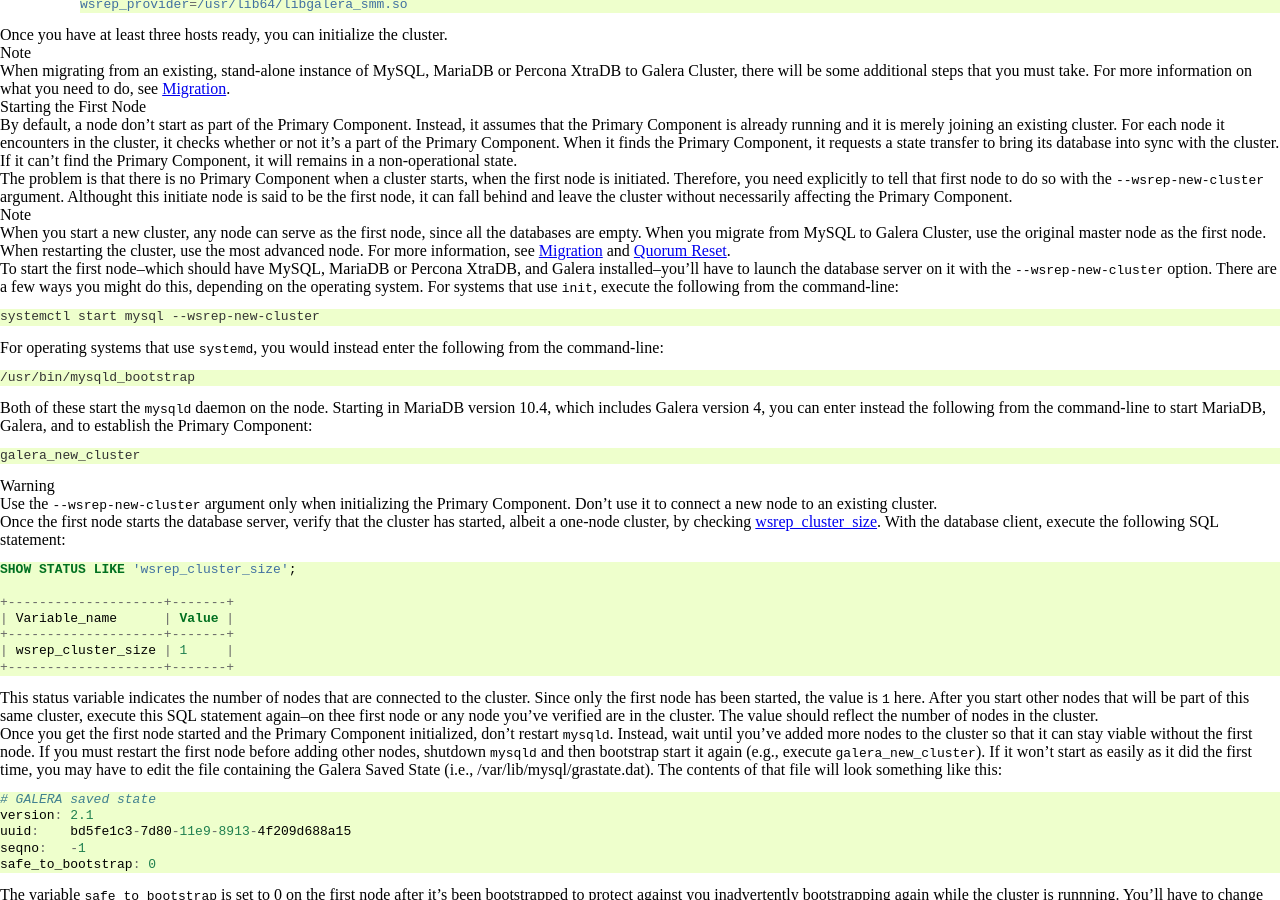
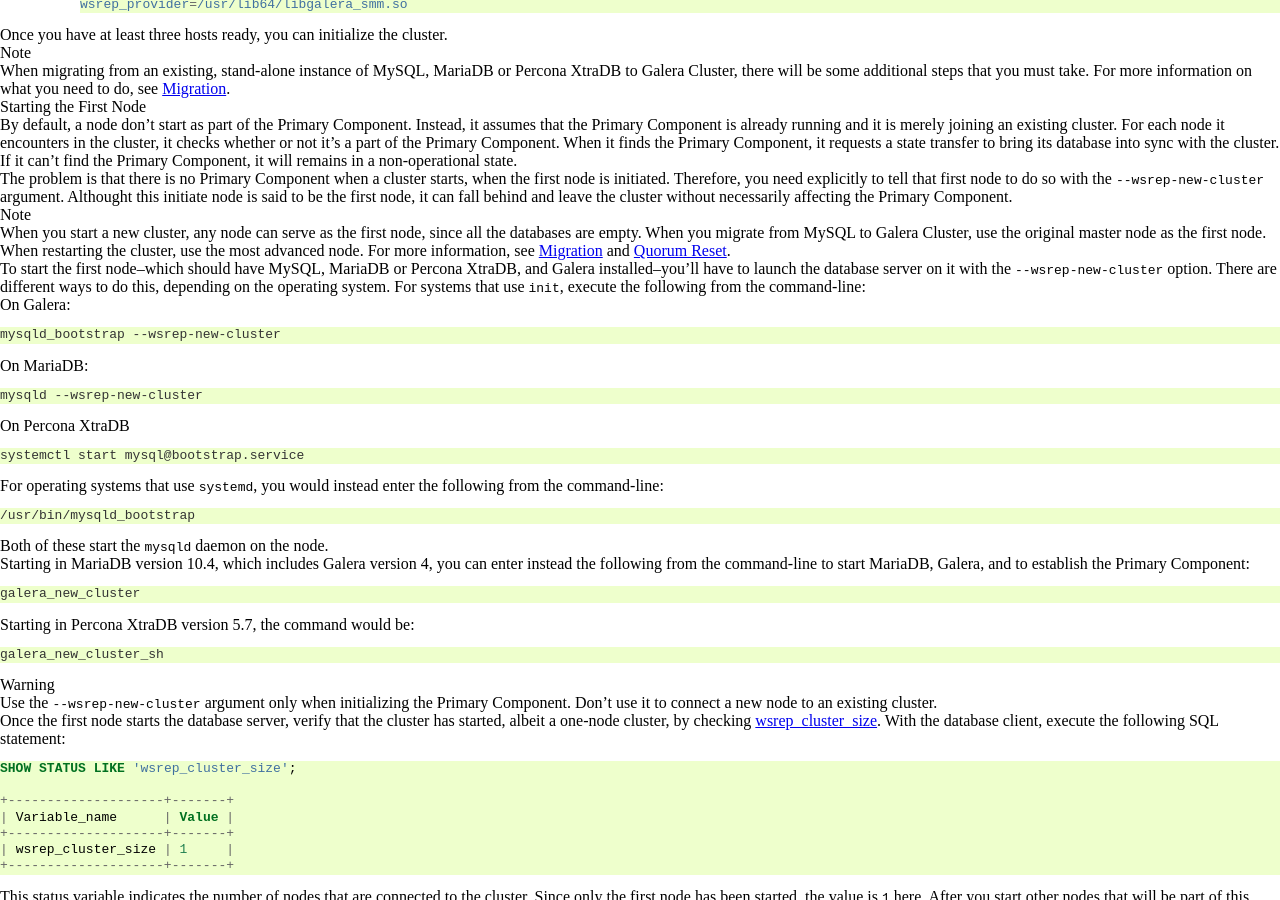
Before and after one commit to codership/documentation, a Sphinx documentation site: the page built from galeracluster/source/training/tutorials/starting-cluster.rst, in a window 1280 px wide and 900 px high, scrolled down 727 px. Built offline with Sphinx 7.4.7, drawn with Linux system fonts in a browser that asks for light colours; comment, search, counter and statistics services are not loaded.

Commit message:
Issue #187. Starting commands for MariaDB and XDB were added.

```diff
--- a/galeracluster/source/training/tutorials/starting-cluster.rst
+++ b/galeracluster/source/training/tutorials/starting-cluster.rst
@@ -96,11 +96,25 @@ The problem is that there is no Primary Component when a cluster starts, when th
 
 .. note:: When you start a new cluster, any node can serve as the first node, since all the databases are empty.  When you migrate from MySQL to Galera Cluster, use the original master node as the first node.  When restarting the cluster, use the most advanced node.  For more information, see :doc:`Migration <./migration>` and :doc:`Quorum Reset <../../../documentation/quorum-reset>`.
 
-To start the first node--which should have MySQL, MariaDB or Percona XtraDB, and Galera installed--you'll have to launch the database server on it with the ``--wsrep-new-cluster`` option.  There are a few ways you might do this, depending on the operating system. For systems that use ``init``, execute the following from the command-line:
+To start the first node--which should have MySQL, MariaDB or Percona XtraDB, and Galera installed--you'll have to launch the database server on it with the ``--wsrep-new-cluster`` option.  There are different ways to do this, depending on the operating system. For systems that use ``init``, execute the following from the command-line:
+
+On Galera:
 
 .. code-block:: console
 
-   systemctl start mysql --wsrep-new-cluster
+   mysqld_bootstrap --wsrep-new-cluster
+
+On MariaDB:
+
+.. code-block:: console
+
+   mysqld --wsrep-new-cluster
+
+On Percona XtraDB
+
+.. code-block:: console
+
+   systemctl start mysql@bootstrap.service
 
 For operating systems that use ``systemd``, you would instead enter the following from the command-line:
 
@@ -108,11 +122,19 @@ For operating systems that use ``systemd``, you would instead enter the followin
 
    /usr/bin/mysqld_bootstrap
 
-Both of these start the ``mysqld`` daemon on the node. Starting in MariaDB version 10.4, which includes Galera version 4, you can enter instead the following from the command-line to start MariaDB, Galera, and to establish the Primary Component:
+Both of these start the ``mysqld`` daemon on the node.
+
+Starting in MariaDB version 10.4, which includes Galera version 4, you can enter instead the following from the command-line to start MariaDB, Galera, and to establish the Primary Component:
 
 .. code-block:: console
 
    galera_new_cluster
+
+Starting in Percona XtraDB version 5.7, the command would be:
+
+.. code-block:: console
+
+   galera_new_cluster_sh
 
 .. warning:: Use the ``--wsrep-new-cluster`` argument only when initializing the Primary Component.  Don't use it to connect a new node to an existing cluster.
 
```
